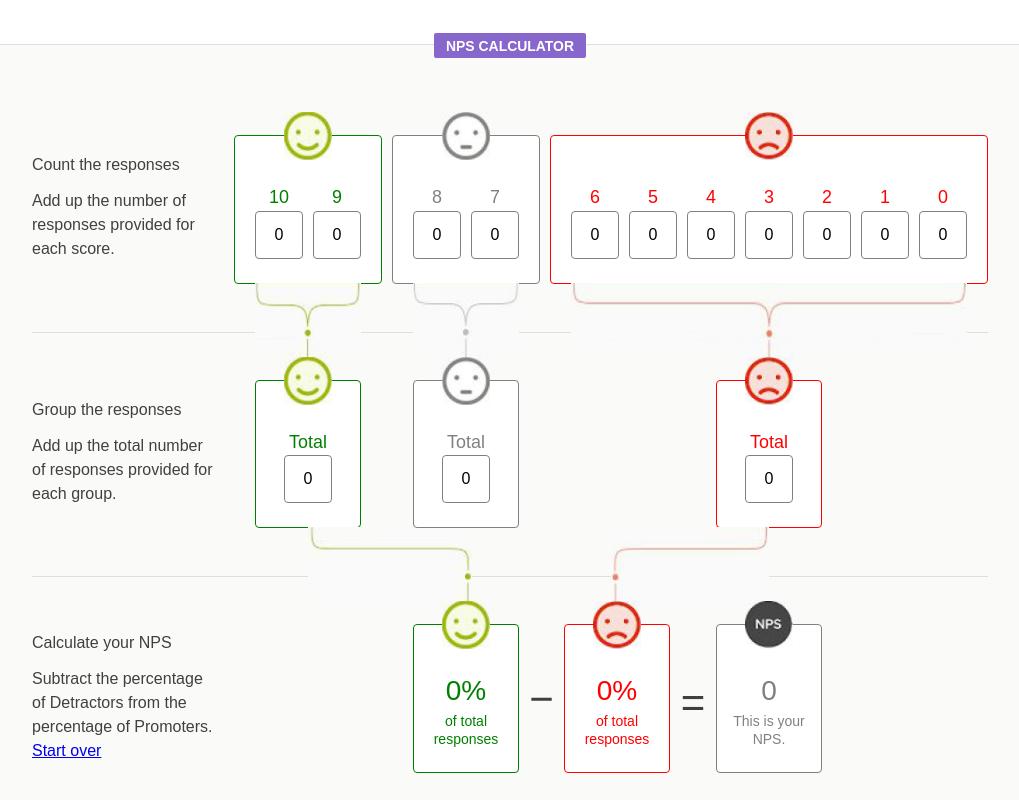
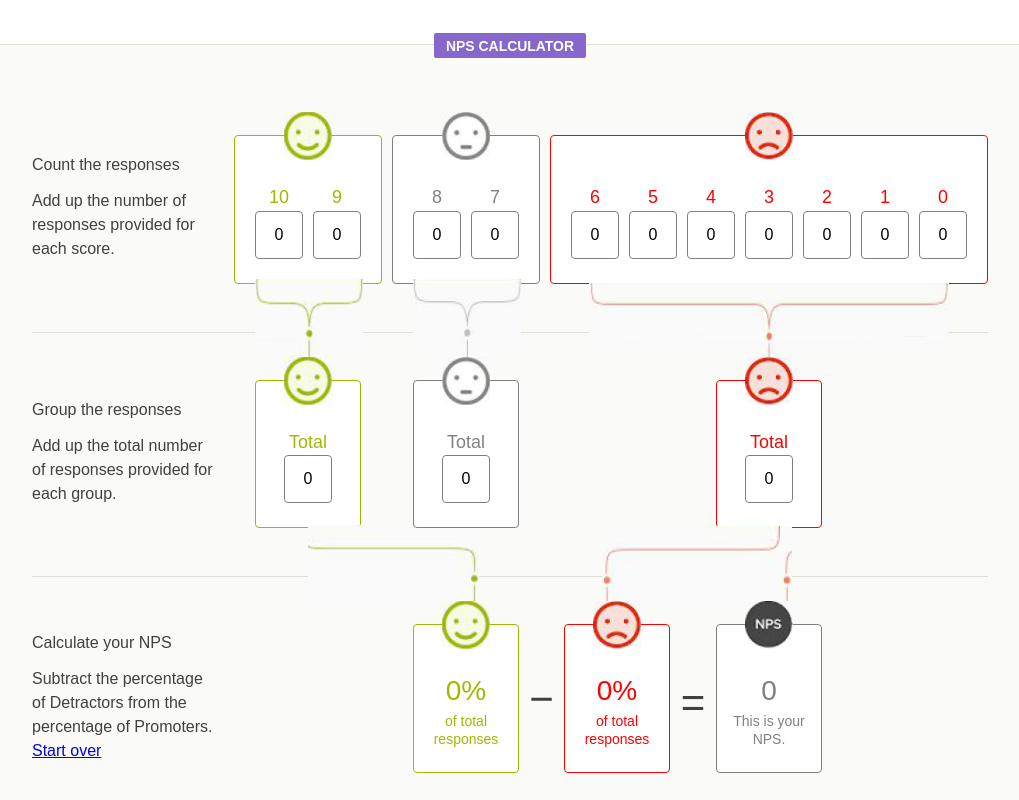
Before and after one commit to nmylynh/nps-score, a React (Create React App) app: page / in a window 1280 px wide. Shown: the part 420-1220 px from the top of the page, without its empty margins (130-1149 px from the left). Built offline with nearby package versions, Linux system fonts and the light colour scheme.

Commit message:
Update App.css

```diff
--- a/src/App.css
+++ b/src/App.css
@@ -612,12 +612,12 @@ body {
 }
 
 .group-promoters {
-  color: green;
-  border-color:green;
+  color: #a1b800;
+  border-color: #a1b800;
 }
 
 .total .total-input-promoters:focus {
-  border-color:green;
+  border-color: #a1b800;
 }
 
 .group-passives {
@@ -662,8 +662,8 @@ body {
 }
 
 .totals-detractors {
-  right: 52px;
-  bottom: -74px;
+  right: 29px;
+  bottom: -79px;
 }
 
 .operator {
@@ -727,37 +727,45 @@ body {
 }
 
 .inputs-image-promoters {
-  width: 106px;
-  height: 74px;
-  background-size: 106px 74px;
+  width: 109px;
+  height: 81px;
+  background-size: 109px 81px;
   background-image: url(./images/green1.png);
+  background-repeat: no-repeat;
+  background-position: 1px 3px;
 }
 
 .inputs-image-passives {
-  width: 106px;
-  height: 74px;
-  background-size: 106px 74px;
+  width: 109px;
+  height: 81px;
+  background-size: 109px 81px;
   background-image: url(./images/grey1.png);
+  background-repeat: no-repeat;
+  background-position: 1px 3px;
 }
 
 .inputs-image-detractors {
-  width: 396px;
-  height: 74px;
-  background-size: 396px 74px;
+  width: 360px;
+  height: 78px;
+  background-size: 360px 78px;
   background-image: url(./images/red1.png);
+  background-repeat: no-repeat;
+  background-position: 0px 4px;
 }
 
 .totals-image-promoters {
-  width: 164px;
-  height: 74px;
-  background-size: 164px 74px;
+  width: 190px;
+  height: 80px;
+  background-size: 180px 80px;
   background-image: url(./images/green2.png);
+  background-position: -9px 4px;
+  background-repeat: no-repeat;
 }
 
 .totals-image-detractors {
-  width: 158px;
-  height: 74px;
-  background-size: 158px 74px;
+  width: 190px;
+  height: 80px;
+  background-size: 180px 80px;
   background-image: url(./images/red2.png);
 }
 
```
